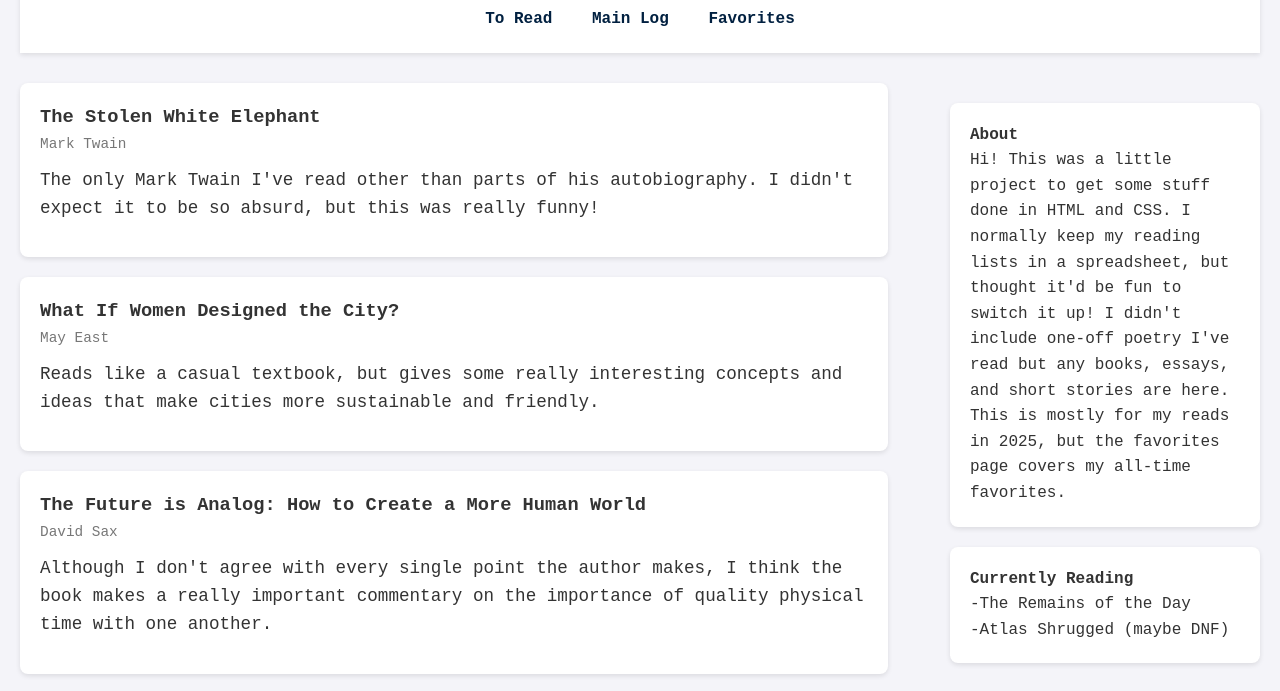
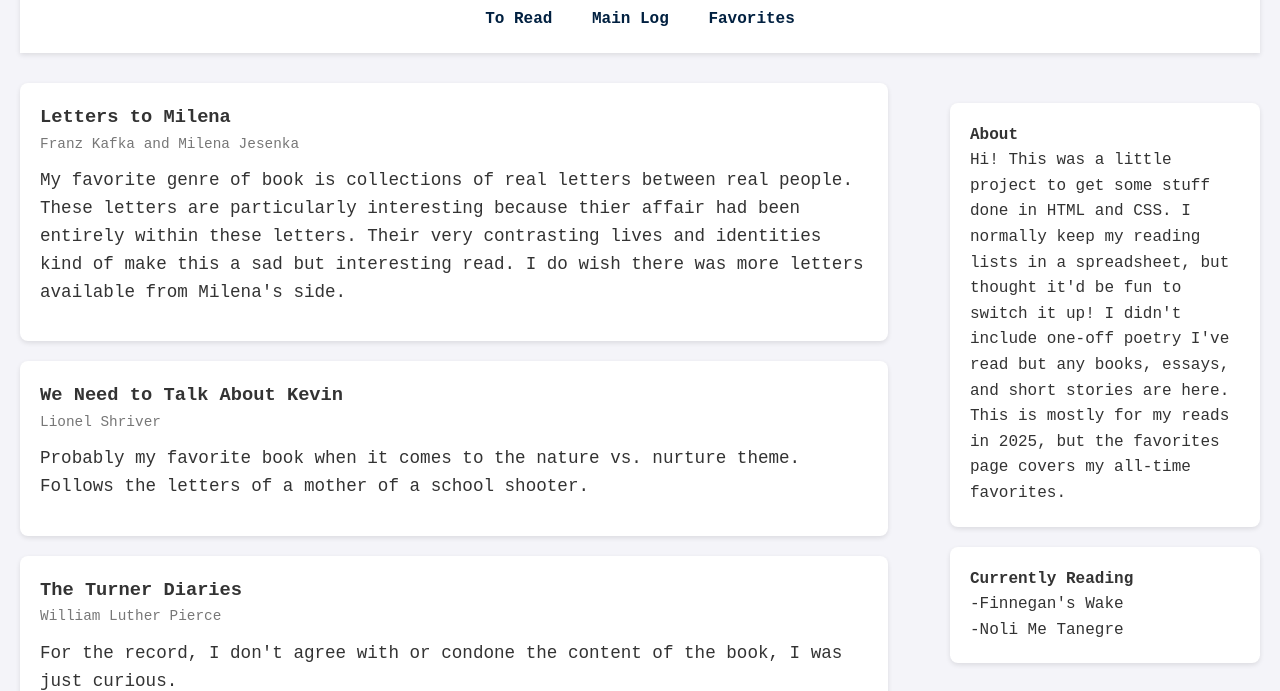
Before and after one commit to gabbypesito/bookblog, a plain HTML site: page index.html in a window 1280 px wide. Shown: the part 107-798 px from the top of the page. Drawn offline with Linux system fonts and the light colour scheme.

Commit message:
Update index.html

```diff
--- a/index.html
+++ b/index.html
@@ -20,6 +20,25 @@
   <main class="content">
     <section class="main-column">
         <!-- copy article for each book post-->
+
+      <article class="post">
+        <h3>Letters to Milena</h3>
+        <p class="meta">Franz Kafka and Milena Jesenka</p>
+        <p class="excerpt"> My favorite genre of book is collections of real letters between real people. These letters are particularly interesting because thier affair had been entirely within these letters. Their very contrasting lives and identities kind of make this a sad but interesting read. I do wish there was more letters available from Milena's side.</p>
+      </article>
+
+      <article class="post">
+        <h3>We Need to Talk About Kevin</h3>
+        <p class="meta">Lionel Shriver</p>
+        <p class="excerpt"> Probably my favorite book when it comes to the nature vs. nurture theme. Follows the letters of a mother of a school shooter.</p>
+      </article>
+
+      <article class="post">
+        <h3>The Turner Diaries</h3>
+        <p class="meta">William Luther Pierce</p>
+        <p class="excerpt"> For the record, I don't agree with or condone the content of the book, I was just curious.</p>
+      </article>
+
       <article class="post">
         <h3>The Stolen White Elephant</h3>
         <p class="meta">Mark Twain</p>
@@ -35,7 +54,7 @@
       <article class="post">
         <h3>The Future is Analog: How to Create a More Human World</h3>
         <p class="meta">David Sax</p>
-        <p class="excerpt"> Although I don't agree with every single point the author makes, I think the book makes a really important commentary on the importance of quality physical time with one another.</p>
+        <p class="excerpt"> Although I don't agree with every single point the author makes, I think the book makes a really important commentary on the importance of quality physical time with one another,</p>
       </article>
 
       <article class="post">
@@ -54,6 +73,12 @@
         <h3>How to Blow Up A Pipeline</h3>
         <p class="meta">Andreas Malm</p>
         <p class="excerpt">Athough the book reads more like one big thesis, its very good at making its point. Theres a movie based on this book and I'd want to watch it.</p>
+      </article>
+
+      <article class="post">
+        <h3>Blog Post Title</h3>
+        <p class="meta">Posted on May 18, 2025 by Author</p>
+        <p class="excerpt">Lorem ipsum dolor sit amet, consectetur adipiscing elit...</p>
       </article>
 
       <article class="post">
@@ -115,8 +140,8 @@
 
       <section class="widget">
         <h4>Currently Reading</h4>
-        <p> -The Remains of the Day </p>
-        <p> -Atlas Shrugged (maybe DNF)</p>
+        <p> -Finnegan's Wake </p>
+        <p> -Noli Me Tanegre</p>
       </section>
     </aside>
   </main>
```
